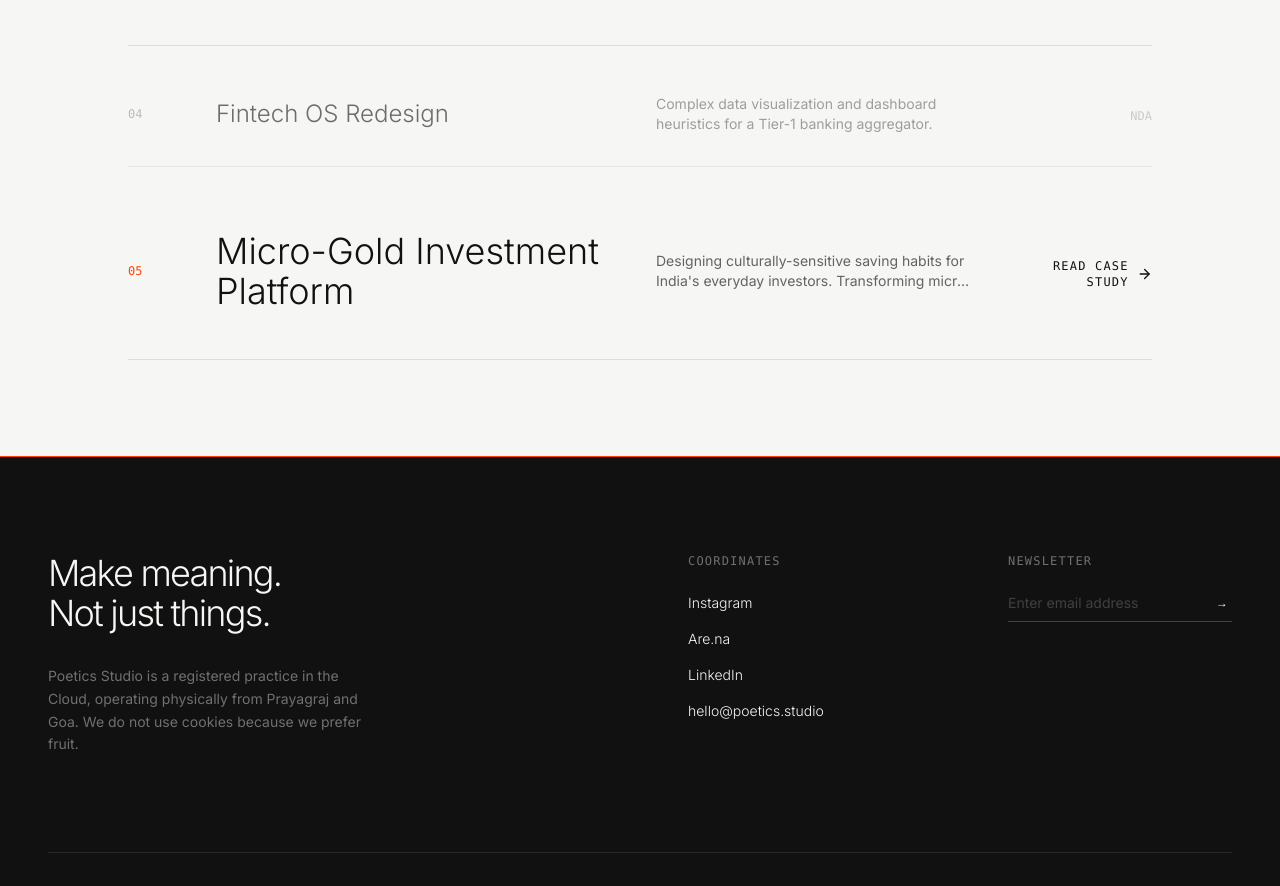
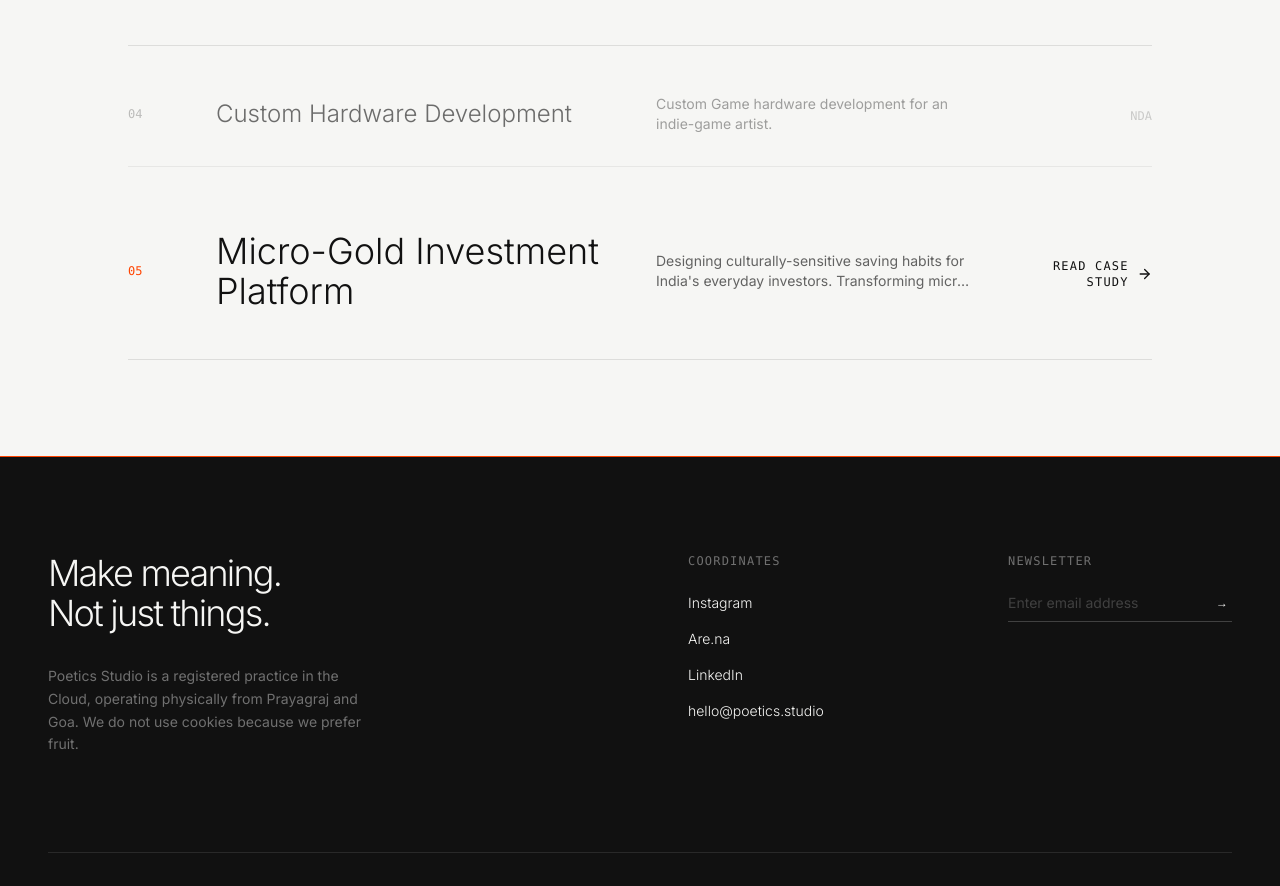
Before and after one commit to Studio-Poetics/poetics, a React (Vite) app: page /consultancy in a window 1280 px wide. Shown: the part 1768-2654 px from the top of the page. Built offline with nearby package versions, Linux system fonts and the light colour scheme.

Commit message:
Update Consultancy.tsx

```diff
--- a/components/Consultancy.tsx
+++ b/components/Consultancy.tsx
@@ -160,11 +160,11 @@ const Consultancy: React.FC<ConsultancyProps> = ({ onNavigate }) => {
                     <div className="py-8 border-b border-black/10 grid grid-cols-1 md:grid-cols-12 gap-8 items-center opacity-60 hover:opacity-100 transition-opacity">
                         <div className="md:col-span-1 font-mono text-xs text-black/40">04</div>
                         <div className="md:col-span-5">
-                            <h3 className="text-2xl font-light">Fintech OS Redesign</h3>
+                            <h3 className="text-2xl font-light">Custom Hardware Development</h3>
                         </div>
                         <div className="md:col-span-4">
                             <p className="text-sm text-black/60">
-                                Complex data visualization and dashboard heuristics for a Tier-1 banking aggregator.
+                                Custom Game hardware development for an indie-game artist.
                             </p>
                         </div>
                          <div className="md:col-span-2 text-right">
```
